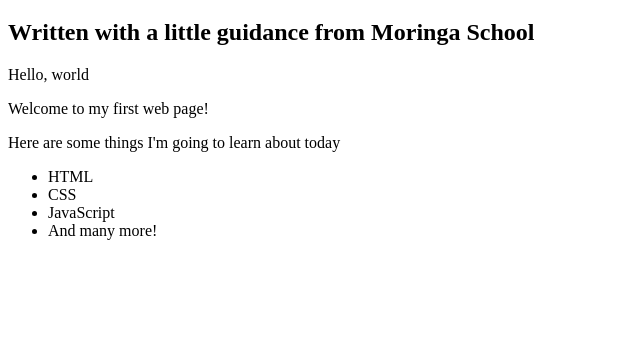
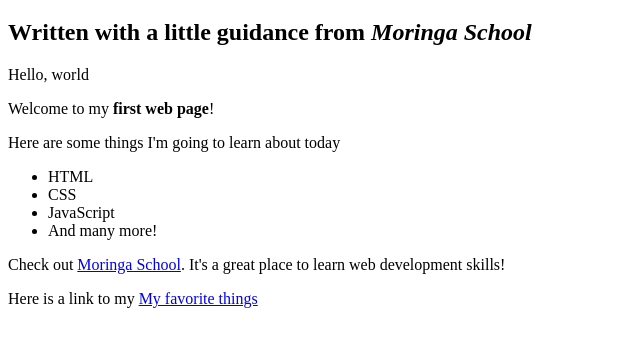
Before and after one commit to Dachoka3000/first-webpage, a plain HTML site: page my-first-webpage.html in a window 1280 px wide. Shown: the part 61-408 px from the top of the page, without its empty margins (0-640 px from the left). Drawn offline with Linux system fonts and the light colour scheme.

Commit message:
add inline elements

```diff
--- a/my-first-webpage.html
+++ b/my-first-webpage.html
@@ -5,10 +5,10 @@
   </head>
   <body>
     <h1>My First Webpage</h1>
-    <h2>Written with a little guidance from Moringa School</h2>
+    <h2>Written with a little guidance from <em>Moringa School</em></h2>
 
     <p>Hello, world</p>
-    <p>Welcome to my first web page!</p>
+    <p>Welcome to my <strong>first web page</strong>!</p>
 
     <p>Here are some things I'm going to learn about today</p>
     <ul>
@@ -17,5 +17,7 @@
       <li>JavaScript</li>
       <li>And many more!</li>
     </ul>
+    <p>Check out <a href="http://moringaschool.com/">Moringa School</a>. It's a great place to learn web development skills!</p>
+    <p>Here is a link to my <a href="my-favorite-things.html">My favorite things</a></p>
   </body>
 </html>
```
